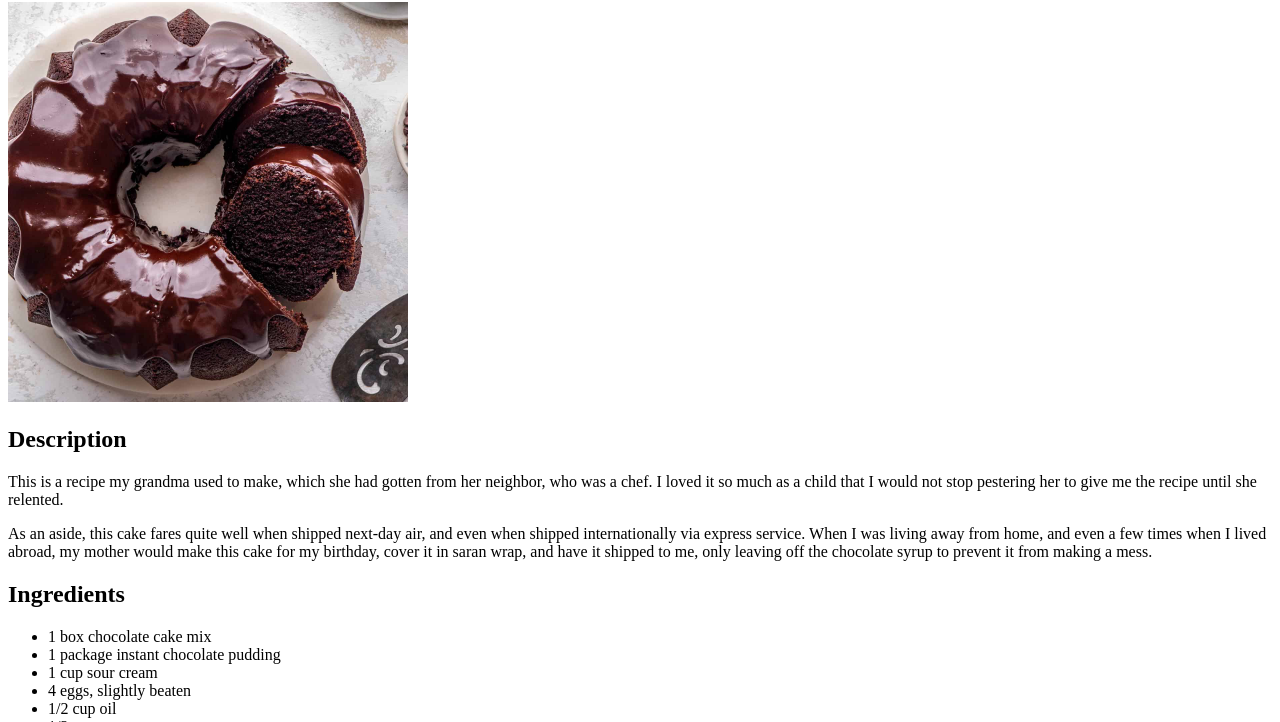
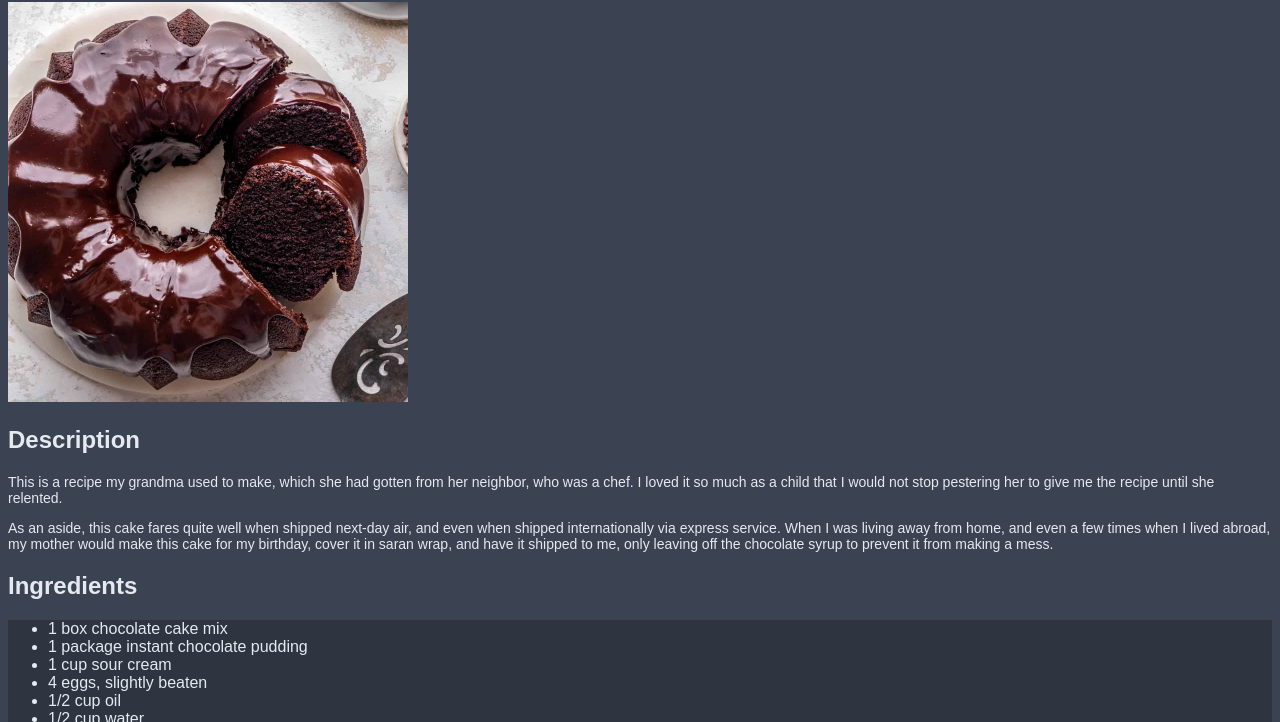
Before and after one commit to Everardos/odin-recipes, a plain HTML site: page pages/chocolate-cake.html in a window 1280 px wide. Shown: the part 78-800 px from the top of the page. Drawn offline with Linux system fonts and the light colour scheme.

Commit message:
Add stylesheet

```diff
--- a/pages/chocolate-cake.html
+++ b/pages/chocolate-cake.html
@@ -4,6 +4,7 @@
     <head>
         <meta charset="UTF-8">
         <title>Chocolate Cake</title>
+        <link rel="stylesheet" href="../style.css">
     </head>
     <body>
         <h1>Chocolate Cake</h1>
--- /dev/null
+++ b/style.css
@@ -0,0 +1,18 @@
+body {
+    font-family:Arial, Helvetica, sans-serif;
+    background-color: #3b4252;
+    color: #e5e9f0;
+}
+
+p {
+    font-size: 14px;
+}
+
+ul,
+ol {
+    background-color:#2e3440;
+}
+
+ul a {
+    color: #88c0d0
+}
```
Also changed, not shown: index.html (+1 -0 lines), pages/pizza-dough.html (+1 -0 lines), pages/pizza.html (+1 -0 lines).
